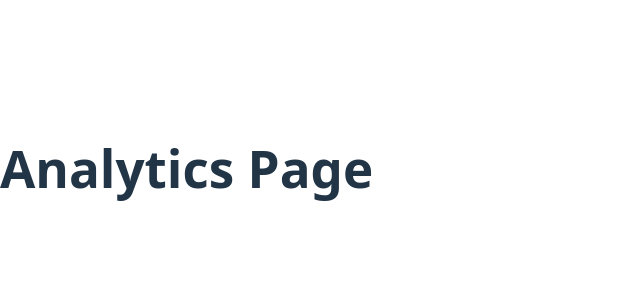
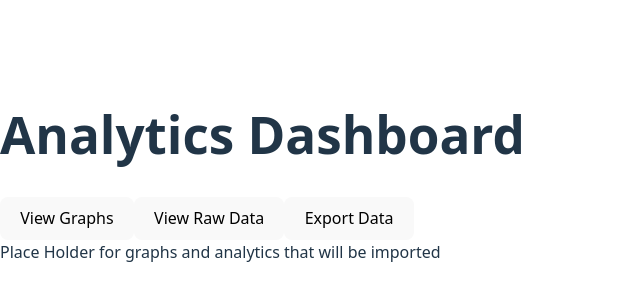
Before and after one commit to wwu-cs450/Splash-Zone-CMS, a React (Vite) app in the folder cms-app/: page /analytics in a window 1280 px wide. Shown: the part 232-532 px from the top of the page, without its empty margins (0-640 px from the left). Built offline with nearby package versions, Linux system fonts and the light colour scheme.

Commit message:
Commit contains my feature branch together with some basic mock of how the page will look/function

```diff
--- a/cms-app/src/pages/analytics-page.jsx
+++ b/cms-app/src/pages/analytics-page.jsx
@@ -1,7 +1,44 @@
+import React, {useState} from 'react';
+import Button from 'react-bootstrap/Button';
+import Stack from 'react-bootstrap/Stack';
+import Card from 'react-bootstrap/Card';
+
+const GraphView = () => <Card body>Place Holder for graphs and analytics that will be imported </Card>;
+const DataTableView = () => <Card body>Place Holder for data tables with "raw" data</Card>;
+const ExportOptions = () => <Card body>Place Holder for export options like file type or attribute selection</Card>;
+
+
+
 function AnalyticsPage() {
+  // Definition of state to track the active view
+  const [activeView, setActiveView] = useState('graphs');
+
+  // Function to render content based on state
+  const renderTab = () => {
+    switch(activeView) {
+      case 'graphs': return <GraphView />;
+      case 'data': return <DataTableView />;
+      case 'export': return <ExportOptions />;
+      default: return <p>How did we get here?</p> // should never happen. Little Joke
+    }
+  }
+
+  // Main render
   return (
-    <div>
-      <h1>Analytics Page</h1>
+    <div className="p-4">
+      <h1 className="mb-4">Analytics Dashboard</h1>
+      <Stack direction="horizontal" gap={3} className='mb-4'>
+        <Button variant={activeView === 'graphs' ? 'primary' : 'outline-primary'} onClick={() => setActiveView('graphs')}>
+          View Graphs
+        </Button>
+        <Button variant={activeView === 'data' ? 'primary' : 'outline-primary'} onClick={() => setActiveView('data')}>
+          View Raw Data
+        </Button>
+        <Button variant={activeView === 'export' ? 'primary' : 'outline-primary'} onClick={() => setActiveView('export')}>
+          Export Data
+        </Button>
+      </Stack>
+      {renderTab()}
     </div>
   );
 }
```
